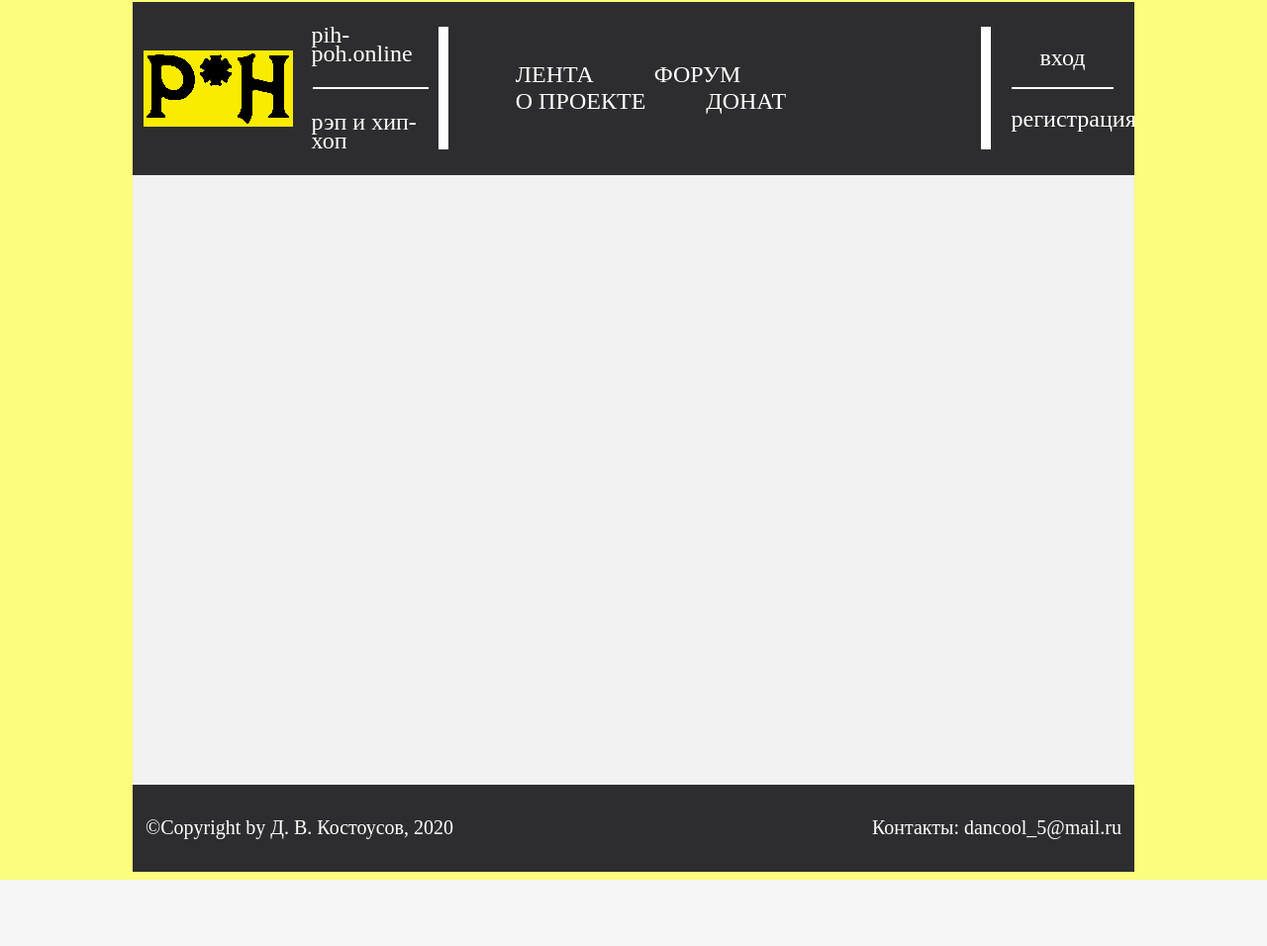
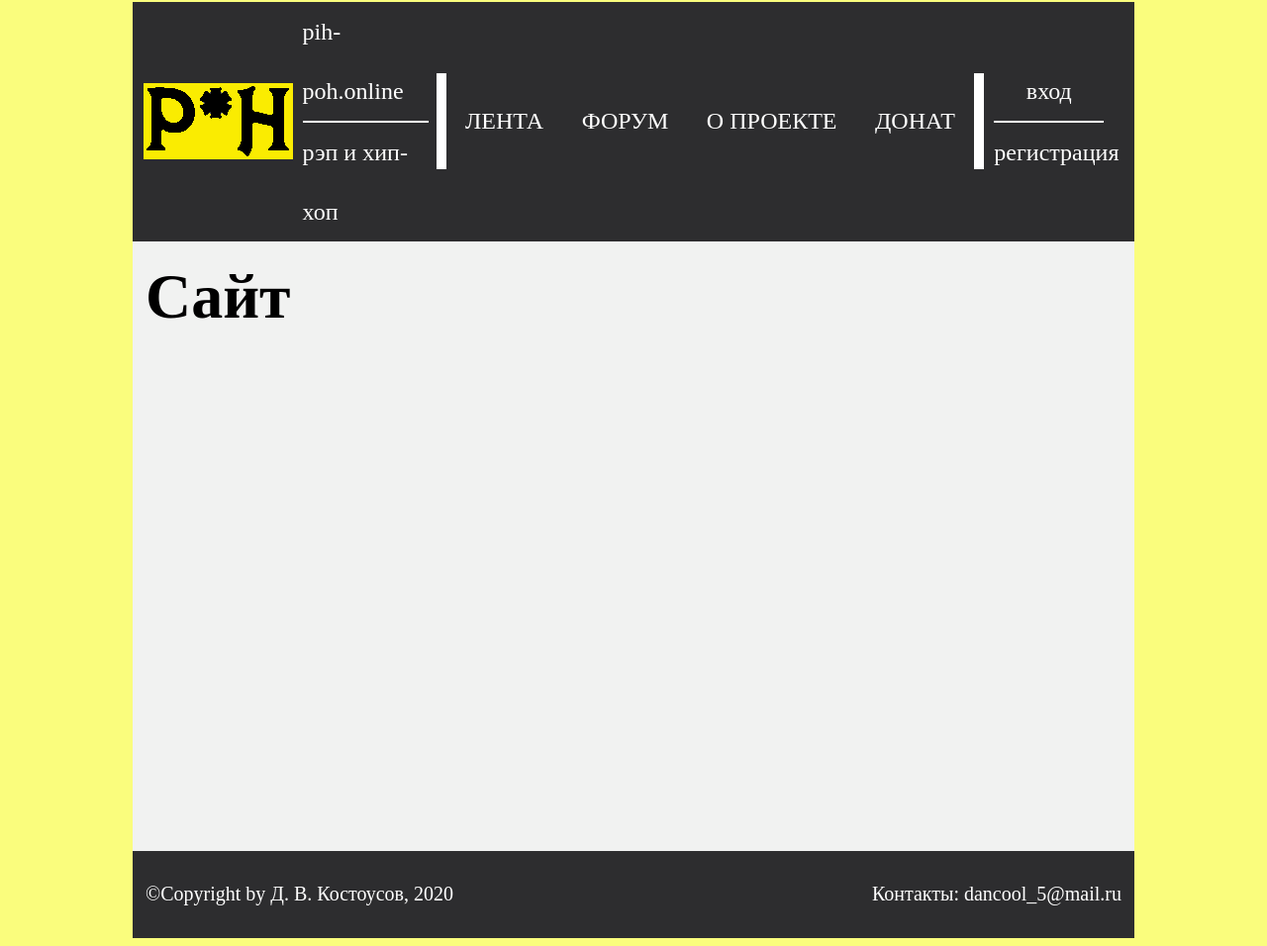
Before and after one commit to dancool5/pih-poh.online, a Flask app: page / in a window 1280 px wide. Shown: the whole page at 99% size. Before the commit the page ends 889 px from the top, so only its background shows below. Run offline with Flask 2, Linux system fonts and the light colour scheme.

Commit message:
Update base model and css style too

```diff
--- a/static/css/style.css
+++ b/static/css/style.css
@@ -37,30 +37,27 @@ header img{
 	padding-right: 1%;
 	padding-left: 1%;
 	margin: auto;
-	margin-left: 0;
-	line-height: 80%;
-}
-
-#lft p {
+	line-height: 250%;
 	margin-left: -1%;
 }
 
+#lft * {
+	margin: 0 auto;
+	width: 100%;
+}
+
 #cntr {
+	display: flex;
 	border-right: 10px solid white;
 	border-left: 10px solid white;
 	padding-bottom: 35px;
 	padding-top: 35px;
 	margin: auto;
-	padding-left: 4%;
-	padding-right: 4%;
-	width: 55%;
+	width: 60%;
 }
 
 #cntr a{
-	margin: auto;
-	display: inline-block;
-	padding-left: 6%;
-	padding-right: 6%;
+	margin: 0 auto;
 }
 
 #rght {
@@ -69,12 +66,12 @@ header img{
 	overflow: hidden;
 	margin: auto;
 	margin-right: 0;
-	padding-right: 2%;
-	padding-left: 2%;
+	padding-right: 3%;
+	padding-left: 1%;
 }
 
 #rght * {
-	margin: auto;
+	margin: 0 auto;
 }
 
 .hdr {
--- a/templates/base.html
+++ b/templates/base.html
@@ -27,6 +27,7 @@
 			</div>
 		</header>
 		<main>
+			<h1>Сайт</h1>
 			{% block content %}{% endblock %}
 		</main>
 	</body>
```
